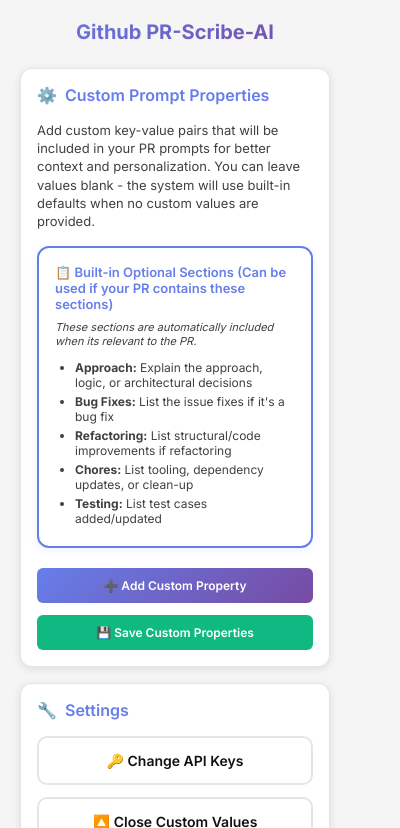
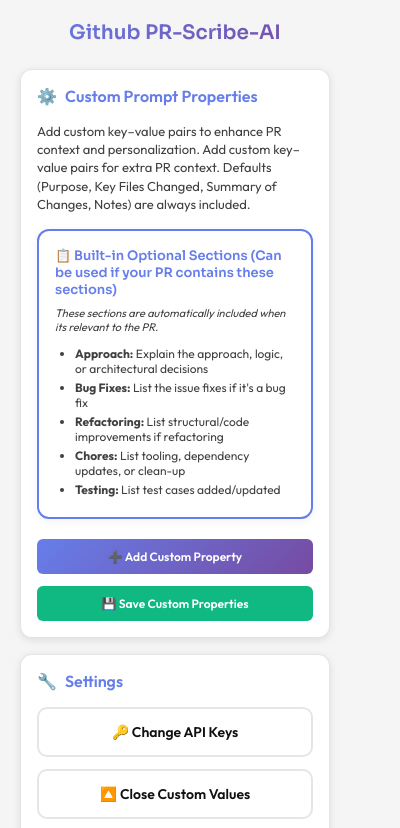
Before and after one commit to AiyushKumar07/ai-pr-extension, a browser extension: page popup.html in a window 400 px wide. Both pictures are taken after a click on the button "⚙️ Custom Prompt Values". Shown: the top 828 px of the page. Drawn offline with Linux system fonts and the light colour scheme.

Commit message:
style: Replace Inter font with Outfit and Sora fonts in popup.html for improved typography and consistency across UI elements

```diff
--- a/popup.html
+++ b/popup.html
@@ -2,14 +2,23 @@
 <html>
   <head>
     <meta charset="UTF-8" />
-    <link rel="preconnect" href="https://fonts.googleapis.com" />
-    <link rel="preconnect" href="https://fonts.gstatic.com" crossorigin />
-    <link
-      href="https://fonts.googleapis.com/css2?family=Inter:wght@400;500;600;700&display=swap"
-      rel="stylesheet"
-    />
     <style>
+      /* Outfit and Sora Font System for Github PR-Scribe-AI Project */
+
+      /* Import Outfit and Sora fonts from Google Fonts */
+      @import url('https://fonts.googleapis.com/css2?family=Outfit:wght@100..900&family=Sora:wght@100..800&display=swap');
+
+      /* Primary font stack using Outfit and Sora */
       :root {
+        --font-family-primary:
+          'Outfit', 'Sora', -apple-system, BlinkMacSystemFont, 'Segoe UI',
+          Roboto, sans-serif;
+        --font-family-text:
+          'Outfit', -apple-system, BlinkMacSystemFont, 'Segoe UI', Roboto,
+          sans-serif;
+        --font-family-display:
+          'Sora', -apple-system, BlinkMacSystemFont, 'Segoe UI', Roboto,
+          sans-serif;
         --bg: #f5f5f5;
         --text: #111;
         --btn-bg: linear-gradient(135deg, #667eea 0%, #764ba2 100%);
@@ -40,11 +49,6 @@
       }
 
       body {
-        font-family:
-          'Inter',
-          -apple-system,
-          system-ui,
-          sans-serif;
         width: 350px;
         padding: 20px;
         color: var(--text);
@@ -102,7 +106,6 @@
         box-sizing: border-box;
         background: var(--input-bg);
         color: var(--text);
-        font-family: 'Inter', sans-serif;
         font-size: 14px;
         transition: all 0.2s ease;
       }
@@ -183,7 +186,6 @@
         cursor: pointer;
         margin-bottom: 12px;
         transition: all 0.3s ease;
-        font-family: 'Inter', sans-serif;
         font-size: 14px;
         display: flex;
         align-items: center;
@@ -588,6 +590,64 @@
       .hidden {
         display: none !important;
       }
+
+      /* Outfit and Sora Font System Rules */
+
+      /* Apply Outfit and Sora to all elements */
+      * {
+        font-family: var(--font-family-primary);
+      }
+
+      body {
+        font-family: var(--font-family-primary);
+        -webkit-font-smoothing: antialiased;
+        -moz-osx-font-smoothing: grayscale;
+        text-rendering: optimizeLegibility;
+      }
+
+      /* Headings use display font variant */
+      h1,
+      h2,
+      h3,
+      h4,
+      h5,
+      h6 {
+        font-family: var(--font-family-display);
+        font-weight: 600;
+      }
+
+      /* Input elements and buttons use text font variant */
+      input,
+      select,
+      textarea,
+      button {
+        font-family: var(--font-family-text);
+      }
+
+      /* Code elements use system monospace */
+      code,
+      pre {
+        font-family:
+          'SF Mono', Monaco, 'Cascadia Code', 'Roboto Mono', Consolas,
+          'Courier New', monospace;
+      }
+
+      /* Ensure consistent font weights across the system */
+      .light {
+        font-weight: 300;
+      }
+      .regular {
+        font-weight: 400;
+      }
+      .medium {
+        font-weight: 500;
+      }
+      .semibold {
+        font-weight: 600;
+      }
+      .bold {
+        font-weight: 700;
+      }
     </style>
   </head>
   <body>
@@ -644,12 +704,11 @@
         <span>Custom Prompt Properties</span>
       </div>
       <div class="section-description">
-        Add custom key-value pairs that will be included in your PR prompts for
-        better context and personalization.
+        Add custom key–value pairs to enhance PR context and personalization.
         <span class="highlight"
-          >You can leave values blank - the system will use built-in defaults
-          when no custom values are provided.</span
-        >
+          >Add custom key–value pairs for extra PR context. Defaults (Purpose,
+          Key Files Changed, Summary of Changes, Notes) are always included.
+        </span>
       </div>
 
       <div class="hardcoded-values">
```
